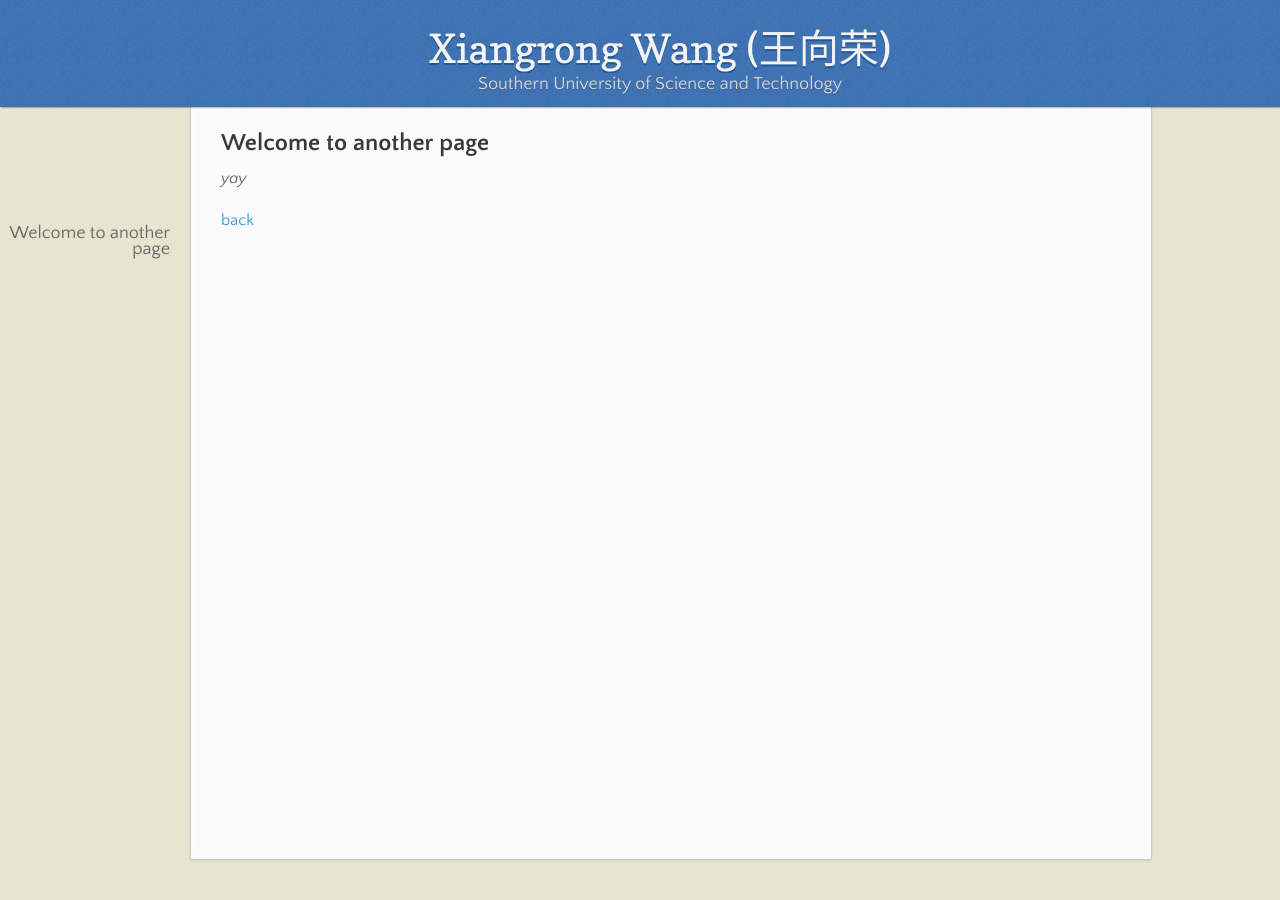
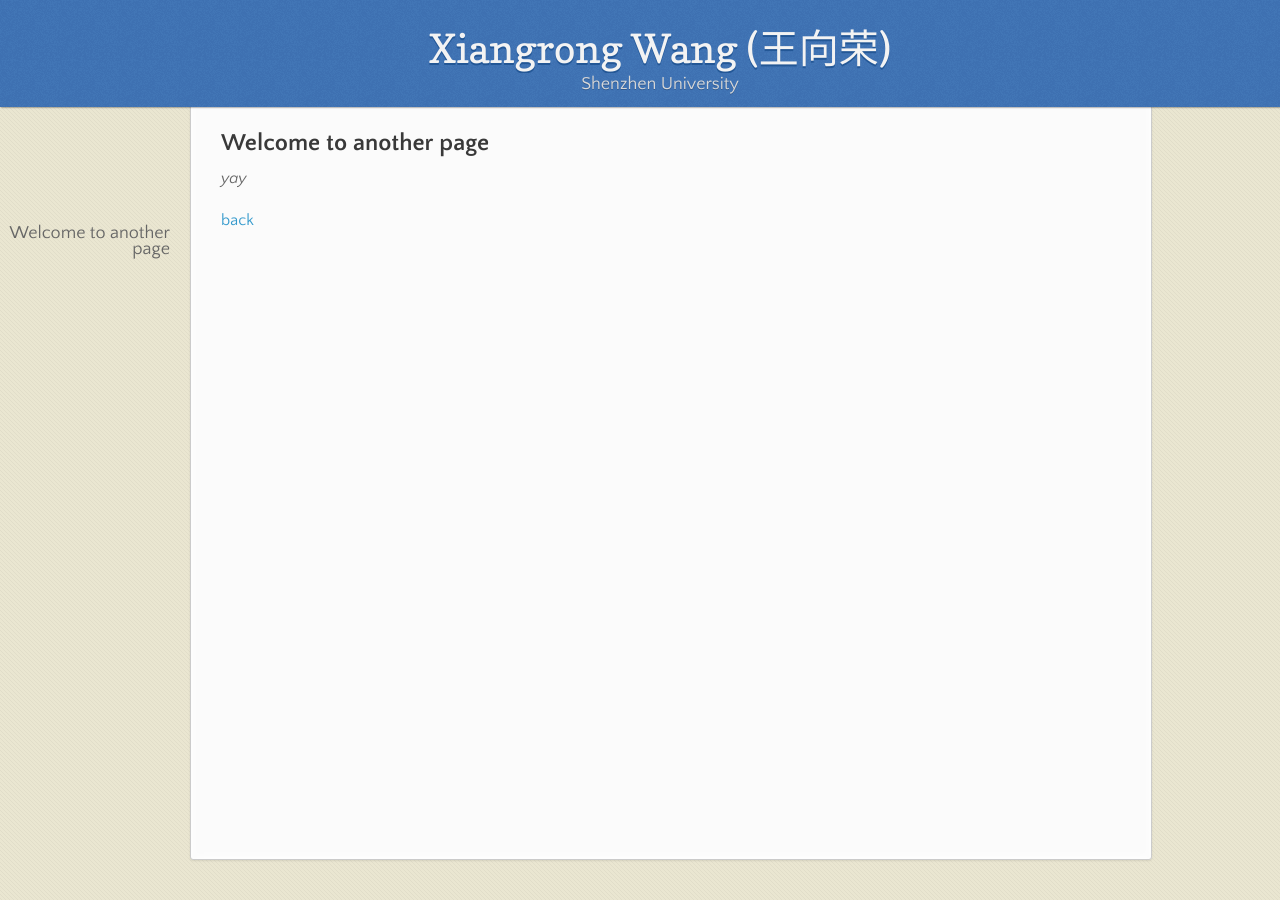
Before and after one commit to xiangrongwang/xiangrongwang.github.io, a Jekyll site: the page built from another-page.md, in a window 1280 px wide. Built offline with Jekyll 4.4.1, drawn with Linux system fonts in a browser that asks for light colours; nearby versions of some CDN libraries; our own code applies the rules of GitHub Pages for plain Markdown files.

Commit message:
Update _config.yml

```diff
--- a/_config.yml
+++ b/_config.yml
@@ -2,11 +2,11 @@
 #theme: jekyll-theme-minimal
 title: Xiangrong Wang (王向荣)
 locale: en_US
-description: Southern University of Science and Technology
+description: Shenzhen University
 
 owner:
   name: Xiangrong Wang
-  bio: "Southern University of Science and Technology."
+  bio: "Shenzhen University."
   email: xiangrongwang88@gmail.com
   avatar: xiangrong.jpeg
 
```
